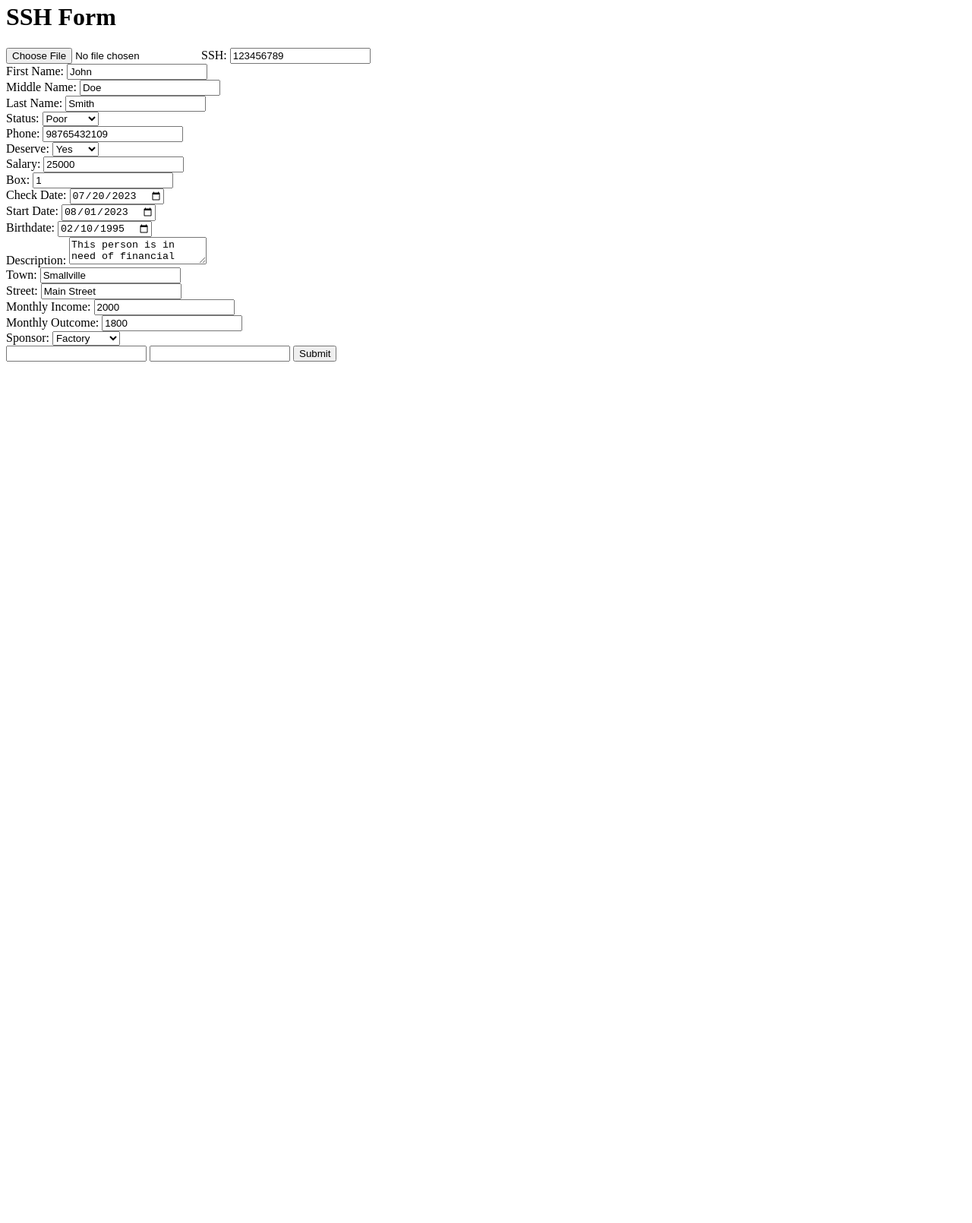
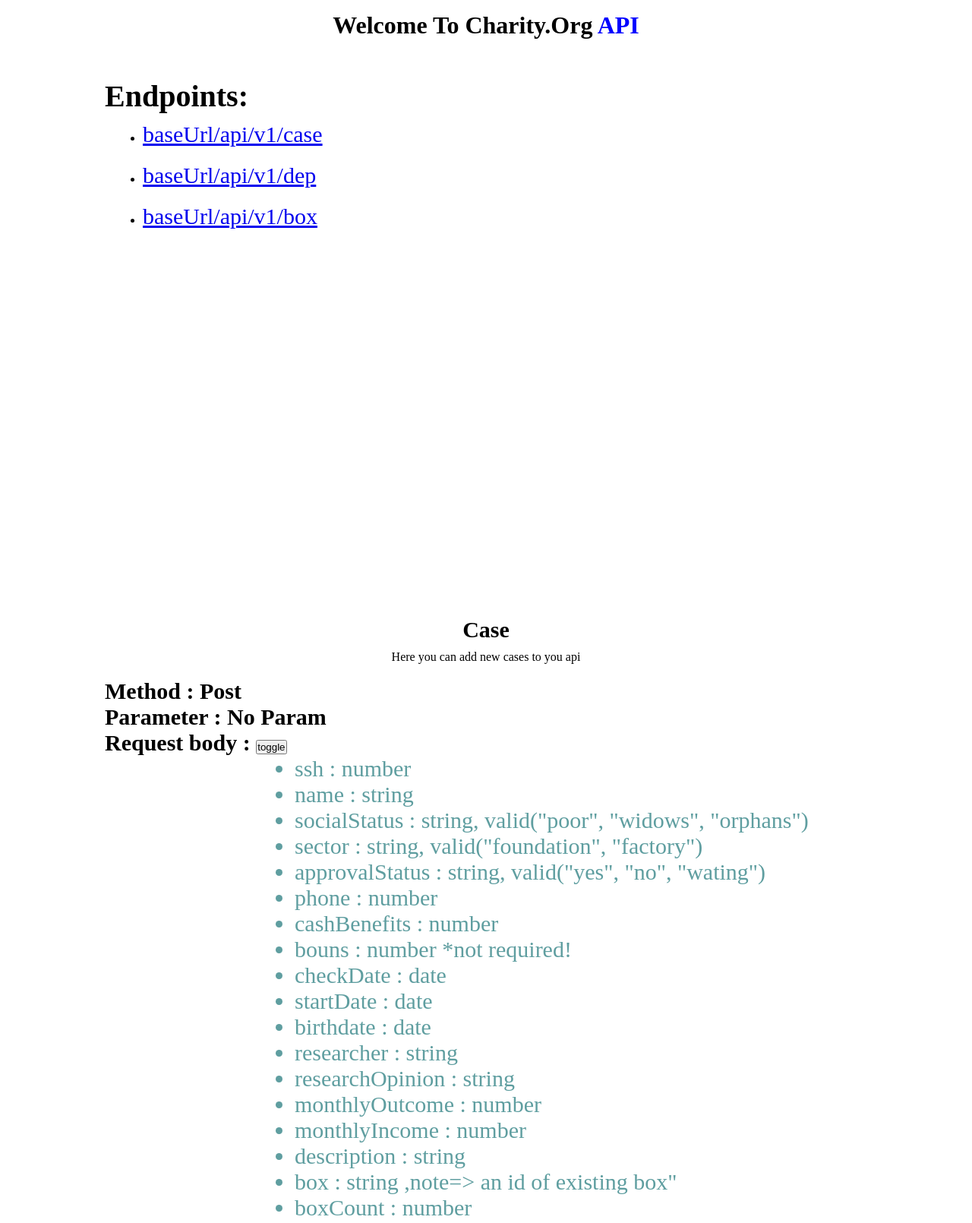
Before and after one commit to nagyyasser1/charity, a website: page public/index.html in a window 1280 px wide. Shown: the part 17-1627 px from the top of the page at 76% size. Before the commit the page ends 800 px from the top, so only its background shows below. Drawn offline with Linux system fonts and the light colour scheme.

Commit message:
update cas validation

```diff
--- a/controller/case.controller.js
+++ b/controller/case.controller.js
@@ -29,9 +29,11 @@ const queryCases = async (req, res, next) => {
 const getCaseById = async (req, res, next) => {
   try {
     const id = req.params.id;
-    const cas = await Case.findById(id);
+    const cas = await Case.findById(id)
+      .populate(["Box", "Dependent"])
+      .select("-__v");
     if (!cas) throw new CustomError(404, "id not Found!");
-    res.status(200).json({ status: true, case: cas });
+    res.status(200).json({ case: cas });
   } catch (error) {
     next(error);
   }
--- a/package.json
+++ b/package.json
@@ -4,6 +4,7 @@
   "description": "",
   "main": "server.js",
   "scripts": {
+    "dev":"nodemon server",
     "test": "echo \"Error: no test specified\" && exit 1",
     "start": "node server.js"
   },
--- a/public/index.html
+++ b/public/index.html
@@ -5,119 +5,93 @@
     <meta charset="UTF-8">
     <meta name="viewport" content="width=device-width, initial-scale=1.0">
     <title>SSH Form</title>
+    <link rel="stylesheet" href="style.css">
 </head>
 
 <body>
-    <h1>SSH Form</h1>
-    <form action="http://localhost:3000/api/v1/case" enctype="multipart/form-data" method="post">
-        <input type="file" name="File">
-        <label for="SSH">SSH:</label>
-        <input type="number" id="SSH" name="SSH" value="123456789" required><br>
+    <header>
+        <h1>Welcome To Charity.Org <span>API</span></h1>
+    </header>
+    <main>
+        <h2>Endpoints:</h2>
+        <ul>
+            <li>
+                <a href="#case">baseUrl/api/v1/case</a>
+            </li>
+            <li>
+                <a href="#dep">baseUrl/api/v1/dep</a>
+            </li>
+            <li>
+                <a href="#box">baseUrl/api/v1/box</a>
+            </li>
+        </ul>
+    </main>
+    <section id="case">
+        <div class="head">
+            <h4>Case</h4>
+            <p>Here you can add new cases to you api</p>
+        </div>
+        <div class="content">
+            <div class="method">
+                <h5>Method : Post</h5>
+            </div>
+            <div class="parameter">
+                <h5>Parameter : No Param</h5>
+            </div>
+            <div class="request">
+                <h5>Request body : <button id="btn">toggle</button></h5>
+                <div class="desc" id="desc">
+                    <ul>
+                        <li>ssh : number</li>
+                        <li>name : string</li>
+                        <li>socialStatus : string, valid("poor", "widows", "orphans")</li>
+                        <li>sector : string, valid("foundation", "factory")</li>
+                        <li>approvalStatus : string, valid("yes", "no", "wating")</li>
+                        <li>phone : number</li>
+                        <li>cashBenefits : number</li>
+                        <li>bouns : number *not required!</li>
+                        <li>checkDate : date</li>
+                        <li>startDate : date</li>
+                        <li>birthdate : date</li>
+                        <li>researcher : string</li>
+                        <li>researchOpinion : string</li>
+                        <li>monthlyOutcome : number</li>
+                        <li>monthlyIncome : number</li>
+                        <li>description : string</li>
+                        <li>box : string ,note=> an id of existing box"</li>
+                        <li>boxCount : number</li>
+                        <li>address : {town: string,street: string}</li>
+                        <li>dependent: [{
+                            name: string,<br>
+                            age: number,<br>
+                            gender: string, valid("male", "female"),<br>
+                            birthdate: date,<br>
+                            description: string,<br>
+                            study: bool,<br>
+                            studyLevel: string, valid("primary", "secondary", "high", "university"),<br>
+                            disabled: bool
+                            }]</li>
+                        <li>file : </li>
+                    </ul>
+                </div>
+            </div>
+            <div class="response">
+                <h5>Response : ابقا اطبع متتعبناش معاك</h5>
+            </div>
+        </div>
+    </section>
+    <script>
+        const showHideBtn = document.getElementById("btn")
+        const descSection = document.getElementById("desc")
 
-        <label for="firstname">First Name:</label>
-        <input type="text" id="firstname" name="FirstName" value="John" required><br>
-
-        <label for="midname">Middle Name:</label>
-        <input type="text" id="midname" name="MidName" value="Doe" required><br>
-
-        <label for="lastname">Last Name:</label>
-        <input type="text" id="lastname" name="LastName" value="Smith" required><br>
-
-        <label for="status">Status:</label>
-        <select id="status" name="SocialStatus" required>
-            <option value="poor" selected>Poor</option>
-            <option value="widows">Widows</option>
-            <option value="orphans">Orphans</option>
-        </select><br>
-
-        <label for="Phone">Phone:</label>
-        <input type="text" id="phone" name="Phone" value="98765432109" required><br>
-
-        <label for="ApprovalStatus">Deserve:</label>
-        <select id="deserve" name="ApprovalStatus" required>
-            <option value="yes" selected>Yes</option>
-            <option value="no">no</option>
-            <option value="wating">wating</option>
-        </select><br>
-
-        <label for="CashBenefits">Salary:</label>
-        <input type="number" id="salary" name="CashBenefits" value="25000" required><br>
-
-        <label for="box">Box:</label>
-        <input type="number" id="box" name="Box" value="1"><br>
-
-        <label for="CheckDate">Check Date:</label>
-        <input type="date" id="checkDate" name="CheckDate" value="2023-07-20" required><br>
-
-        <label for="startDate">Start Date:</label>
-        <input type="date" id="startDate" name="StartDate" value="2023-08-01" required><br>
-
-        <label for="birthdate">Birthdate:</label>
-        <input type="date" id="birthdate" name="Birthdate" value="1995-02-10" required><br>
-
-        <label for="description">Description:</label>
-        <textarea id="description" name="Description"
-            required>This person is in need of financial assistance.</textarea><br>
-
-        <label for="Town">Town:</label>
-        <input type="text" id="town" name="Town" value="Smallville" required><br>
-
-        <label for="Street">Street:</label>
-        <input type="text" id="street" name="Street" value="Main Street" required><br>
-
-        <label for="MonthlyIncome">Monthly Income:</label>
-        <input type="number" id="monthlyIncome" name="MonthlyIncome" value="2000" required><br>
-
-        <label for="MonthlyOutcome">Monthly Outcome:</label>
-        <input type="number" id="monthlyOutcome" name="MonthlyOutcome" value="1800" required><br>
-
-        <label for="sponsor">Sponsor:</label>
-        <select id="sponsor" name="Sector" required>
-            <option value="foundation" selected>Foundation</option>
-            <option value="special" selected>Special</option>
-            <option value="factory" selected>Factory</option>
-        </select><br>
-
-        <input type="text" name="Researcher">
-        <input type="text" name="ResearchOpinion">
-        <input type="submit" value="Submit">
-    </form>
-    <script>
-        const apiUrl = 'http://localhost:3000/api/v1/case';
-        const form = document.getElementById('myForm');
-
-        form.addEventListener('submit', async (e) => {
-            e.preventDefault();
-
-            // Get the form data and file input element
-            const formData = new FormData(form);
-            const fileInput = form.querySelector('input[name="file"]');
-
-            // Ensure that a file has been selected before submitting
-            if (fileInput.files.length === 0) {
-                alert('Please select a file before submitting.');
-                return;
+        showHideBtn.addEventListener('click', (e) => {
+            if (descSection.offsetHeight > 0) {
+                descSection.style.height = 0
+            } else {
+                descSection.style.height = "auto"
             }
-
-            // Append the file to the FormData object
-            formData.append('file', fileInput.files[0]);
-
-            // Perform the form submission with both form data and file
-            try {
-                const response = await fetch(apiUrl, {
-                    method: 'POST',
-                    body: formData,
-                });
-
-                if (response.ok) {
-                    alert('Form data and file submitted successfully!');
-                } else {
-                    alert('Error while submitting form data and file.');
-                }
-            } catch (error) {
-                console.error('Error while submitting form data and file:', error);
-            }
-        });
+        }
+        )
     </script>
 </body>
 
--- /dev/null
+++ b/public/style.css
@@ -0,0 +1,83 @@
+* {
+    padding: 0;
+    margin: 0;
+    box-sizing: border-box;
+}
+
+header {
+    text-align: center;
+    height: 100px;
+    display: flex;
+    align-items: center;
+    justify-content: center;
+}
+
+header h1 span {
+    color: blue;
+}
+
+main {
+    width: 80%;
+    margin: auto;
+    padding: 10px;
+    height: calc(100vh - 100px);
+}
+
+main h2 {
+    font-size: 40px;
+    margin: 10px 0 10px 0;
+}
+
+ul {
+    display: flex;
+    flex-direction: column;
+    gap: 20px;
+    padding-left: 50px;
+}
+
+ul li a {
+    font-size: 30px;
+}
+
+/* urility classes */
+.head {
+    height: 100px;
+    display: flex;
+    flex-direction: column;
+    align-items: center;
+    justify-content: center;
+}
+
+.head h4 {
+    font-size: 30px;
+    margin-bottom: 10px;
+}
+
+.content {}
+
+.content h5 {
+    font-size: 30px;
+}
+
+.desc {
+    margin-left: 200px;
+    overflow: hidden;
+}
+
+.desc ul {
+    display: block;
+}
+
+.desc ul li {
+    font-size: 30px;
+    color: cadetblue;
+}
+
+/* case section */
+
+section {
+    width: 80%;
+    margin: auto;
+    padding: 10px;
+    height: 100vh;
+}
--- a/server.js
+++ b/server.js
@@ -17,7 +17,7 @@ app.use(rateLimiter);
 app.use(morgan("dev"));
 app.use(cors());
 app.use(expressFileUpload());
-app.use(express.static(path.join(__dirname, "uploads")));
+app.use(express.static(path.join(__dirname, "public")));
 
 app.use(express.json());
 
```
Also changed, not shown: model/Case.model.js (+6 -6 lines), utils/caseValidation.js (+27 -27 lines).
